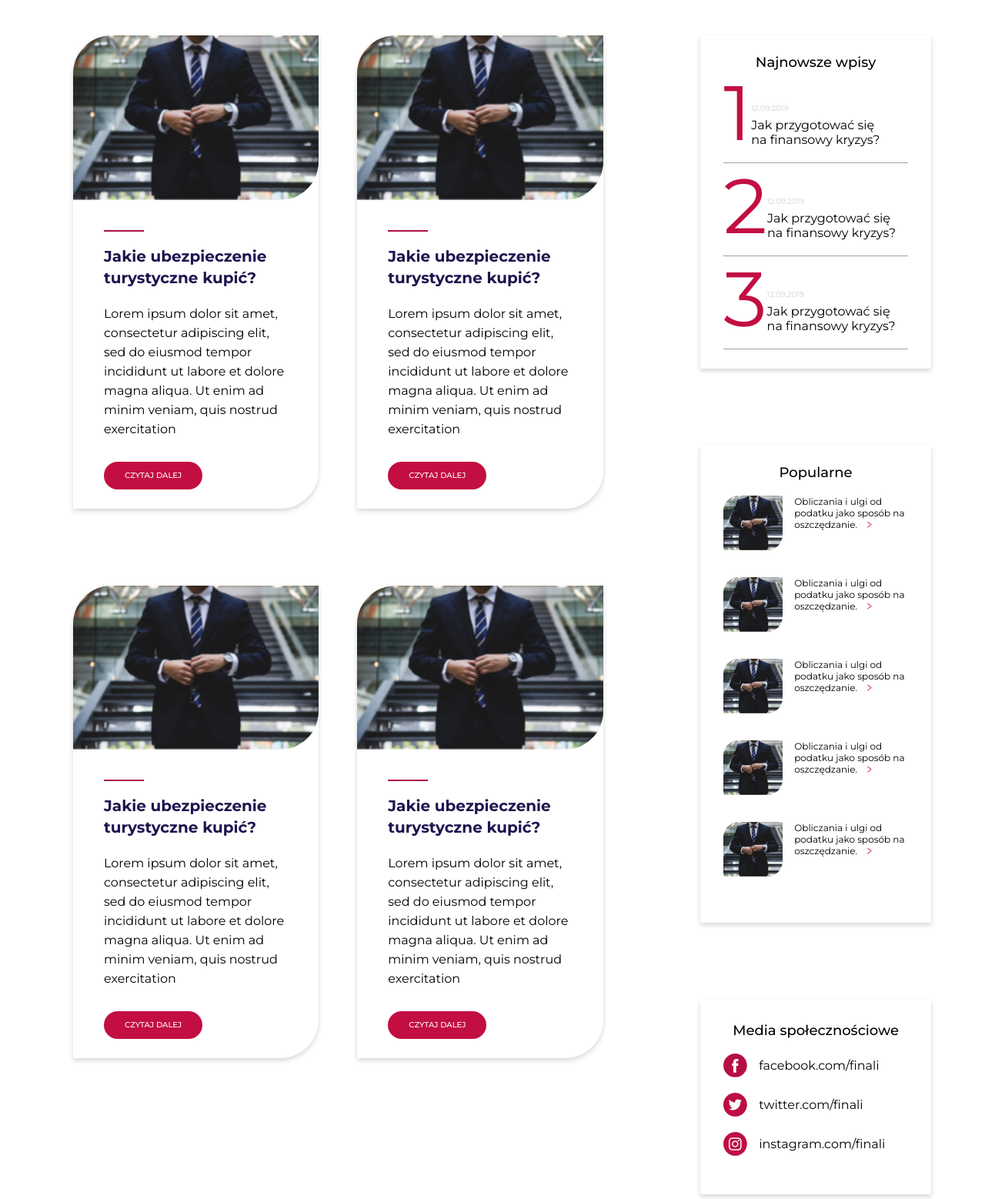
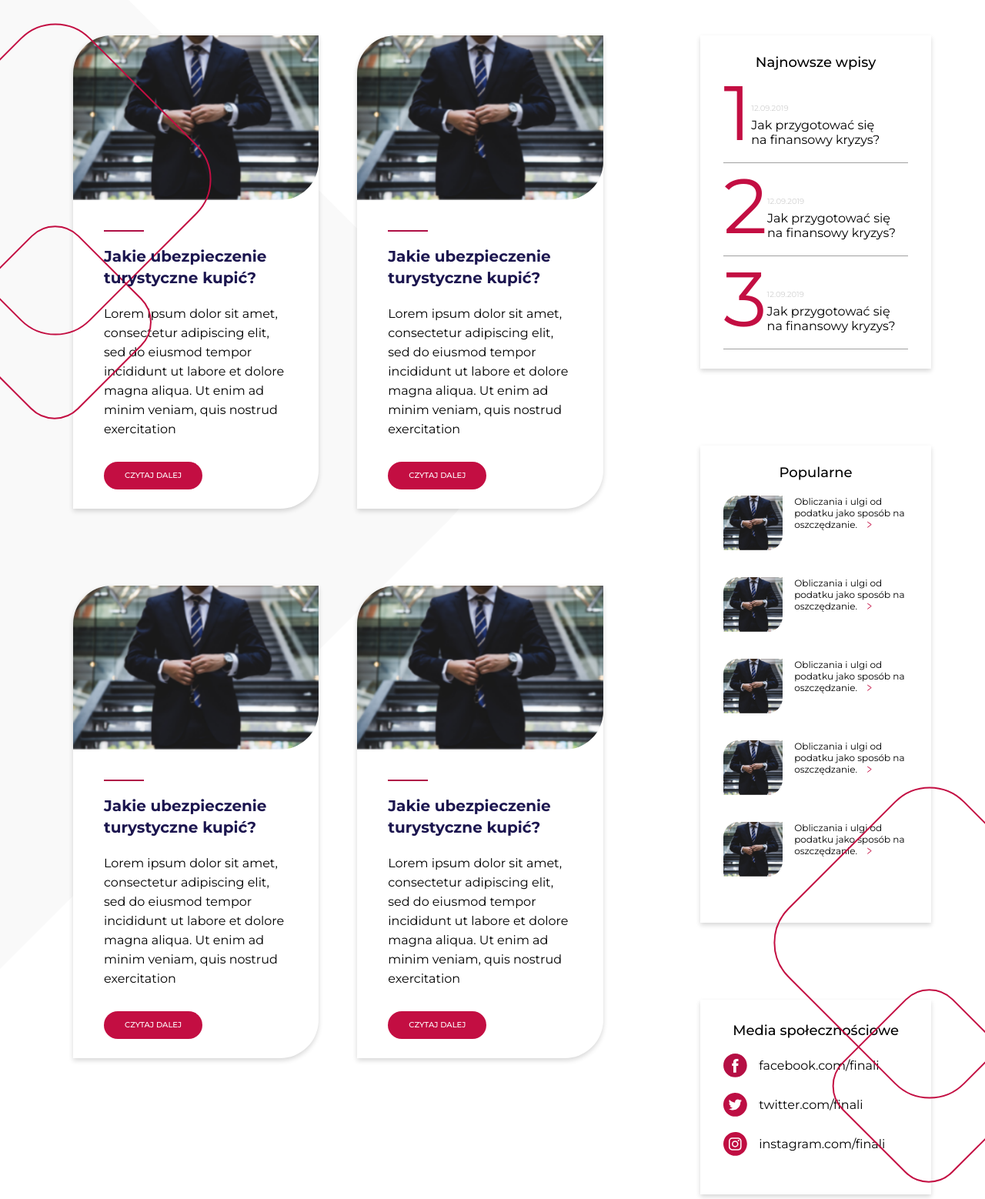
Before and after one commit to Jandolinski/finali, a website: page html/blog.html in a window 1280 px wide. Shown: the part 252-1810 px from the top of the page at 77% size. Drawn offline with Linux system fonts and the light colour scheme.

Commit message:
Implementing decorators to Blog pages

```diff
--- a/html/blog.html
+++ b/html/blog.html
@@ -12,6 +12,7 @@
 </head>
 
 <body>
+    <div class="loader">
         <header class="header">
             <div class="header__group">
                 <div class="header__logo">
@@ -96,6 +97,17 @@
         </header>
         <main>
             <section class="blog">
+                <div class="blog__cover"></div>
+                <div class="decorator__shape--double left">
+                    <div class="large">
+                        <div class="small"></div>
+                    </div>
+                </div>
+                <div class="decorator__shape--double right">
+                    <div class="large">
+                        <div class="small"></div>
+                    </div>
+                </div>
                 <div class="container">
                     <h1 class="heading blog__heading">Blog</h1>
                     <div class="blog__content">
@@ -106,7 +118,8 @@
                                     <h2 class="heading blog__box__heading">Jakie ubezpieczenie turystyczne kupić?</h2>
                                     <p>
                                         Lorem ipsum dolor sit amet, consectetur adipiscing elit, sed do eiusmod tempor
-                                    incididunt ut labore et dolore magna aliqua. Ut enim ad minim veniam, quis nostrud
+                                        incididunt ut labore et dolore magna aliqua. Ut enim ad minim veniam, quis
+                                        nostrud
                                         exercitation
                                     </p>
                                     <a href="blog-single.html" class="btn btn--primary">Czytaj dalej</a>
@@ -118,7 +131,8 @@
                                     <h2 class="heading blog__box__heading">Jakie ubezpieczenie turystyczne kupić?</h2>
                                     <p>
                                         Lorem ipsum dolor sit amet, consectetur adipiscing elit, sed do eiusmod tempor
-                                    incididunt ut labore et dolore magna aliqua. Ut enim ad minim veniam, quis nostrud
+                                        incididunt ut labore et dolore magna aliqua. Ut enim ad minim veniam, quis
+                                        nostrud
                                         exercitation
                                     </p>
                                     <a href="#" class="btn btn--primary">Czytaj dalej</a>
@@ -130,7 +144,8 @@
                                     <h2 class="heading blog__box__heading">Jakie ubezpieczenie turystyczne kupić?</h2>
                                     <p>
                                         Lorem ipsum dolor sit amet, consectetur adipiscing elit, sed do eiusmod tempor
-                                    incididunt ut labore et dolore magna aliqua. Ut enim ad minim veniam, quis nostrud
+                                        incididunt ut labore et dolore magna aliqua. Ut enim ad minim veniam, quis
+                                        nostrud
                                         exercitation
                                     </p>
                                     <a href="#" class="btn btn--primary">Czytaj dalej</a>
@@ -142,7 +157,8 @@
                                     <h2 class="heading blog__box__heading">Jakie ubezpieczenie turystyczne kupić?</h2>
                                     <p>
                                         Lorem ipsum dolor sit amet, consectetur adipiscing elit, sed do eiusmod tempor
-                                    incididunt ut labore et dolore magna aliqua. Ut enim ad minim veniam, quis nostrud
+                                        incididunt ut labore et dolore magna aliqua. Ut enim ad minim veniam, quis
+                                        nostrud
                                         exercitation
                                     </p>
                                     <a href="#" class="btn btn--primary">Czytaj dalej</a>
@@ -305,6 +321,7 @@
             </div>
         </footer>
         <script src="../dist/js/hamburger.js"></script>
+    </div>
 </body>
 
 </html>
--- a/src/css/_template-blog-single.scss
+++ b/src/css/_template-blog-single.scss
@@ -1,6 +1,19 @@
 .blog-single {
     margin-top: 70px;
     margin-bottom: 130px;
+    position: relative;
+
+    .decorator__shape--double.left {
+        position: absolute;
+        left: -7%;
+        top: 10%;
+    }
+
+    .decorator__shape--double.right {
+        position: absolute;
+        right: -7%;
+        bottom: 10%;
+    }
 
     .blog-single {
         &__heading {
--- a/src/css/_template-blog.scss
+++ b/src/css/_template-blog.scss
@@ -1,8 +1,34 @@
 .blog {
     margin-top: 60px;
     margin-bottom: 120px;
+    position: relative;
+
+    .decorator__shape--double.left {
+        position: absolute;
+        left: -7%;
+        top: 10%;
+    }
+
+    .decorator__shape--double.right {
+        position: absolute;
+        right: -7%;
+        bottom: 10%;
+    }
 
     .blog {
+        &__cover {
+            width: 100vw;
+            height: 100vw;
+            background-color: #f4f4f4;
+            border-radius: 182px;
+            position: absolute;
+            z-index: -1;
+            top: 0%;
+            left: -65%;
+            transform: rotate(45deg);
+            opacity: 0.5;
+        }
+
         &__heading {
             color: #c30e42;
             font-family: Montserrat;
```
Also changed, not shown: html/blog-single.html (+29 -8 lines), dist/build-style.css. Lines whose indentation alone changed are shown as unchanged.
